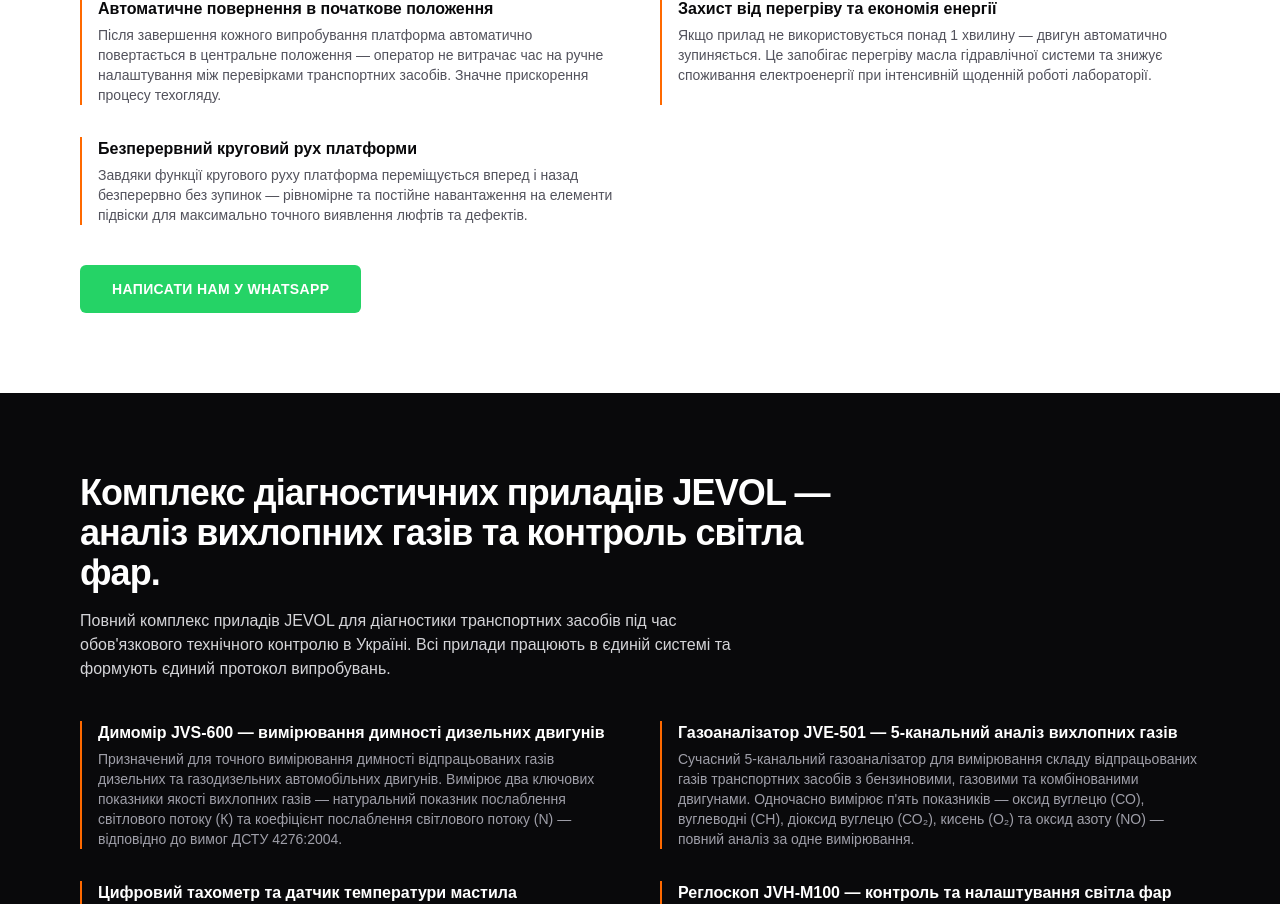
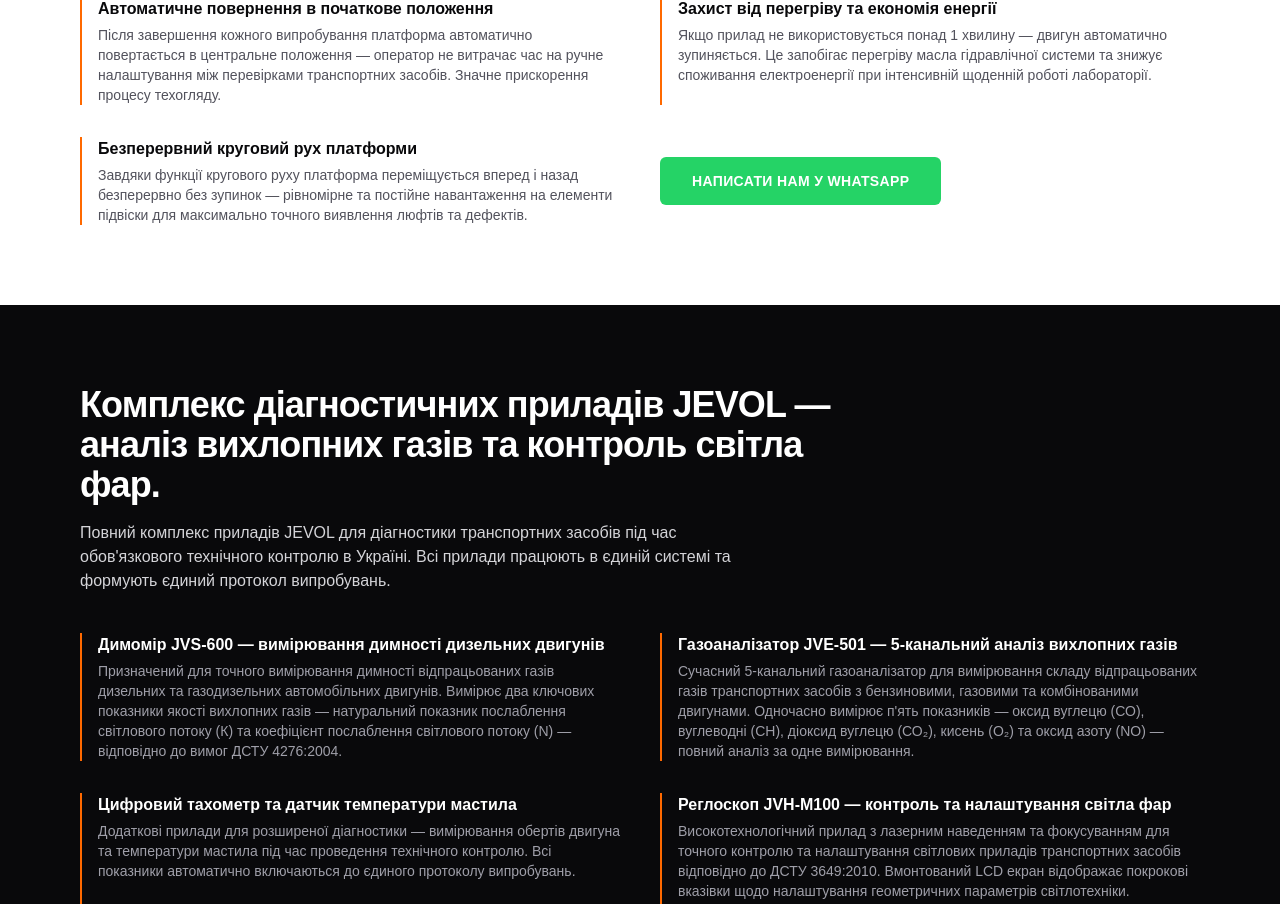
Before and after one commit to JevolUkraine/jevol-website, a Next.js app: page / in a window 1280 px wide. Shown: the part 4175-5079 px from the top of the page. Built offline with nearby package versions, Linux system fonts and the light colour scheme; no server answers.

Commit message:
Move WhatsApp CTA into the empty grid cell in the detektor-lyuftiv feature section
Co-Authored-By: Claude Sonnet 5 <noreply@anthropic.com>

```diff
--- a/src/app/page.tsx
+++ b/src/app/page.tsx
@@ -401,9 +401,9 @@ export default function Home() {
                   <p className="mt-1 text-sm text-zinc-600">{item.text}</p>
                 </div>
               ))}
-            </div>
-            <div className="mt-10">
-              <WhatsAppCta />
+              <div className="flex items-center">
+                <WhatsAppCta />
+              </div>
             </div>
           </div>
         </section>
```
